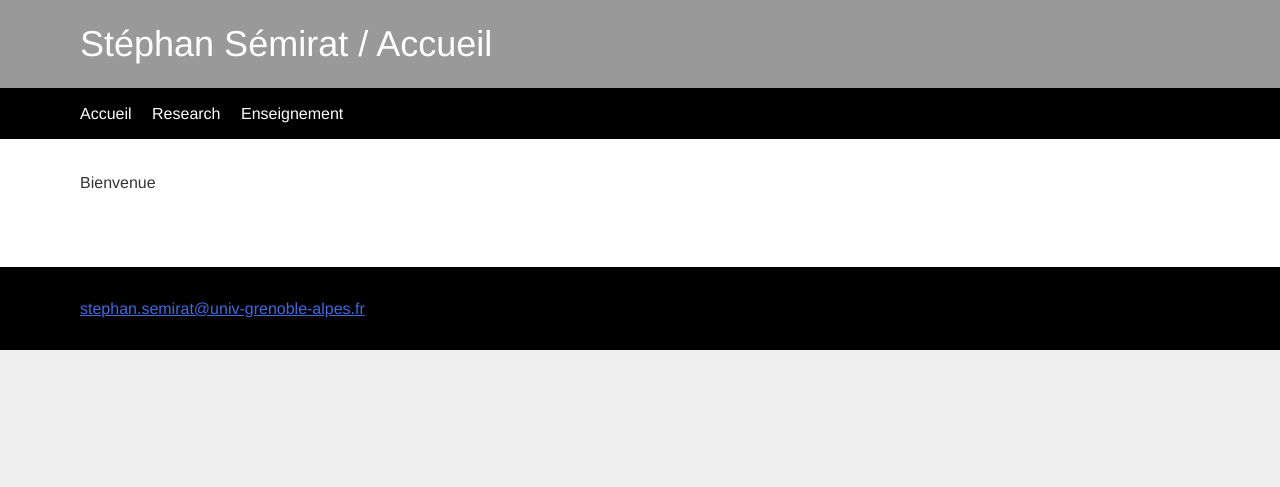
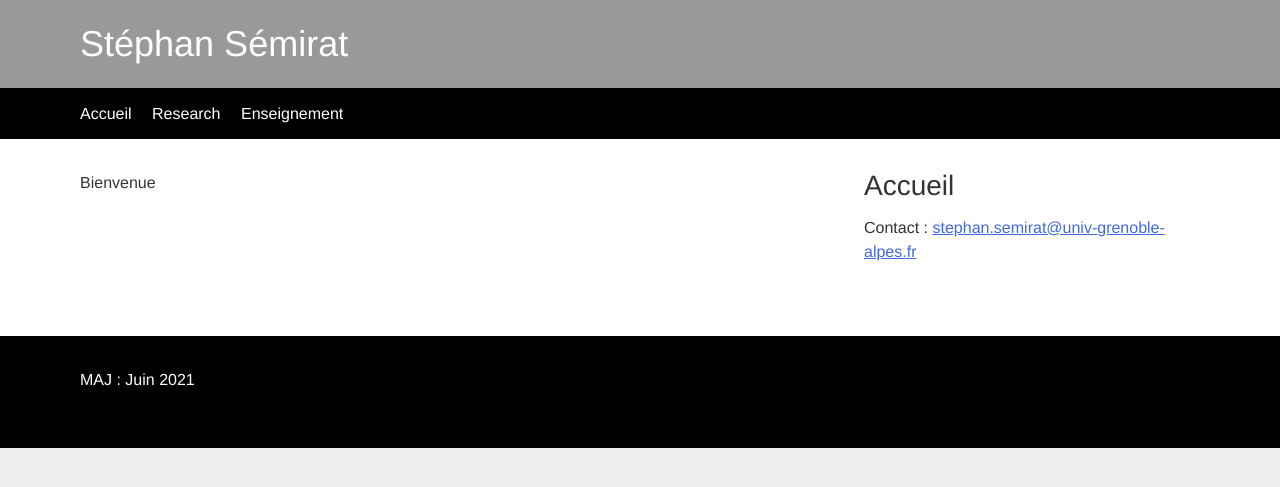
Before and after one commit to ssemirat/ssemirat.github.io, a Jekyll site: the page built from index.md, in a window 1280 px wide. Shown: the top 487 px of the page. Built offline with Jekyll 4.4.1, drawn with Linux system fonts in a browser that asks for light colours.

Commit message:
Update default.html

```diff
--- a/_layouts/default.html
+++ b/_layouts/default.html
@@ -8,7 +8,7 @@
   <body>
     <div class="header">
 			<div class="container">
-				<h1 class="header-heading">St&eacute;phan S&eacute;mirat<a> / {{ page.title }}</h1>
+				<h1 class="header-heading">St&eacute;phan S&eacute;mirat<a></h1>
 			</div>
 		</div>
     <div class="nav-bar">
@@ -25,14 +25,17 @@
 				<div class="main">
           {{ content }}
         </div>
-        <!-- <div class="aside">
-          Bla
-        </div> -->
+        <div class="aside">
+		<h2>{{ page.title }}</h2>
+          	<p>Contact :
+			<a href="mailto:stephan.semirat@univ-grenoble-alpes.fr">stephan.semirat@univ-grenoble-alpes.fr</a>
+		</p>
+        </div>
     </div>
     </div>
     <div class="footer">
 			<div class="container">
-      <a href="mailto:stephan.semirat@univ-grenoble-alpes.fr">stephan.semirat@univ-grenoble-alpes.fr</a>
+				<p>MAJ : Juin 2021</p>
     </div>
     </div>
   </body>
```
Lines whose indentation alone changed are shown as unchanged.
